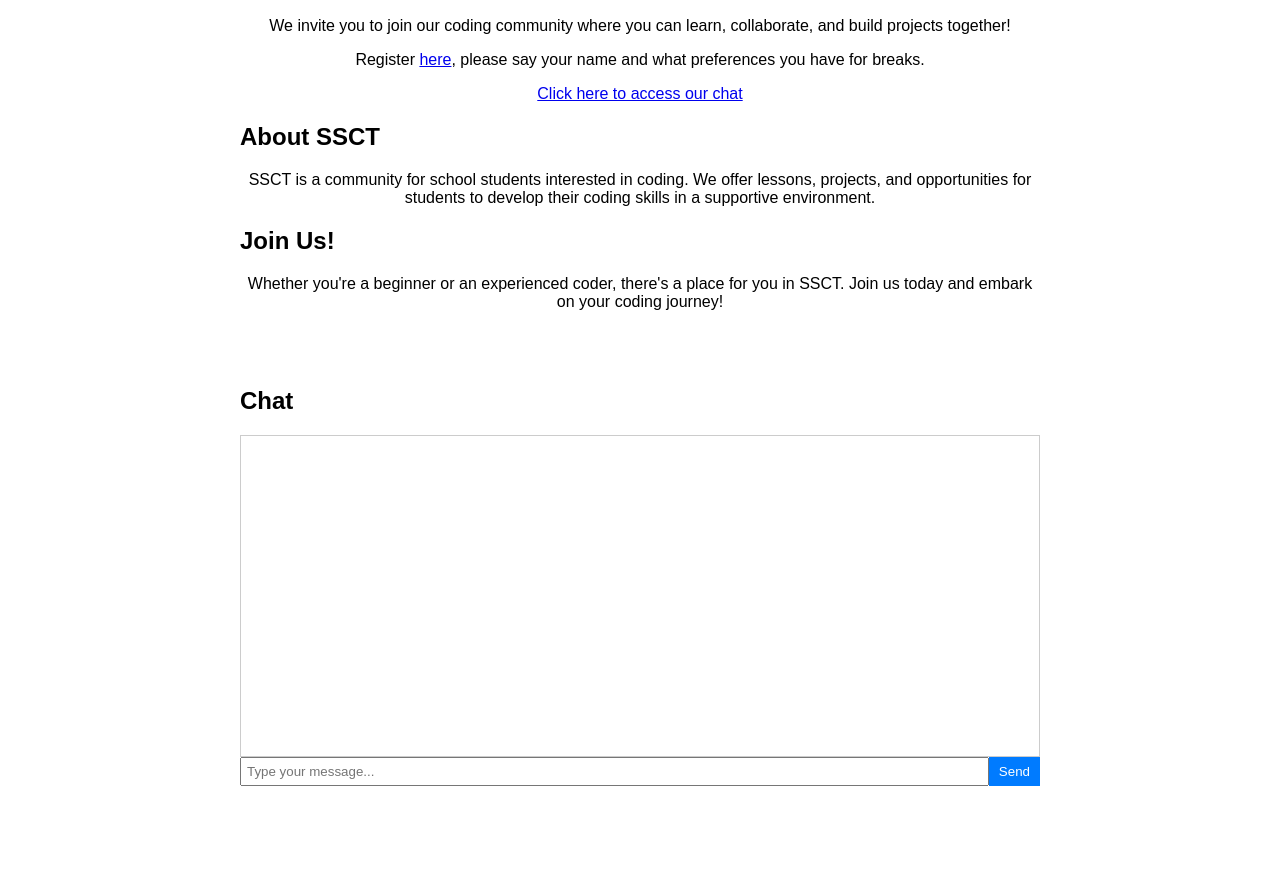
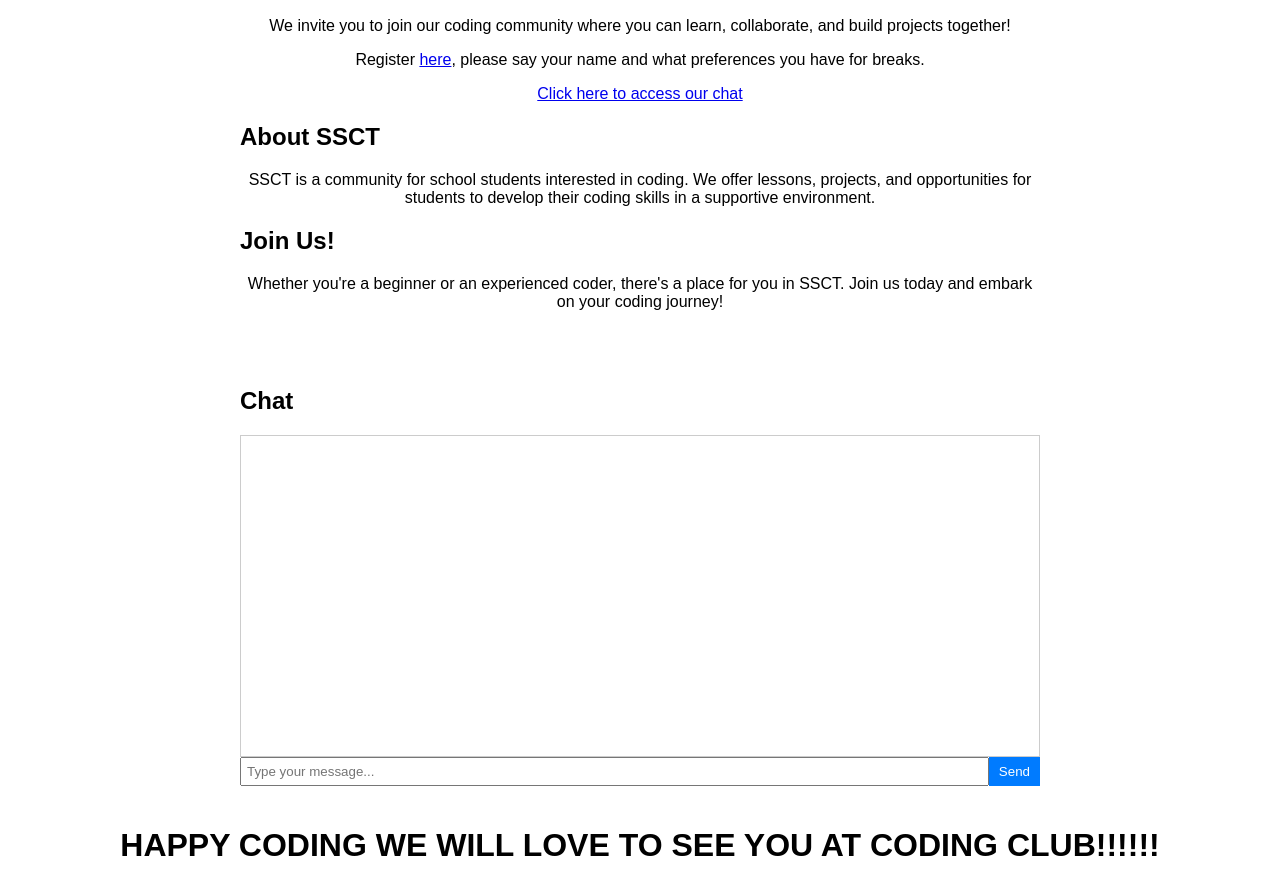
Before and after one commit to Masterowl75/SSCT., a plain HTML site: page index.html in a window 1280 px wide. Shown: the part 81-965 px from the top of the page. Before the commit the page ends 887 px from the top, so only its background shows below. Drawn offline with Linux system fonts and the light colour scheme; a small style sheet from the web is missing.

Commit message:
Update index.html

```diff
--- a/index.html
+++ b/index.html
@@ -107,5 +107,6 @@
             }
         });
     </script>
+    <h1>HAPPY CODING WE WILL LOVE TO SEE YOU AT CODING CLUB!!!!!!</h1>
 </body>
 </html>
```
